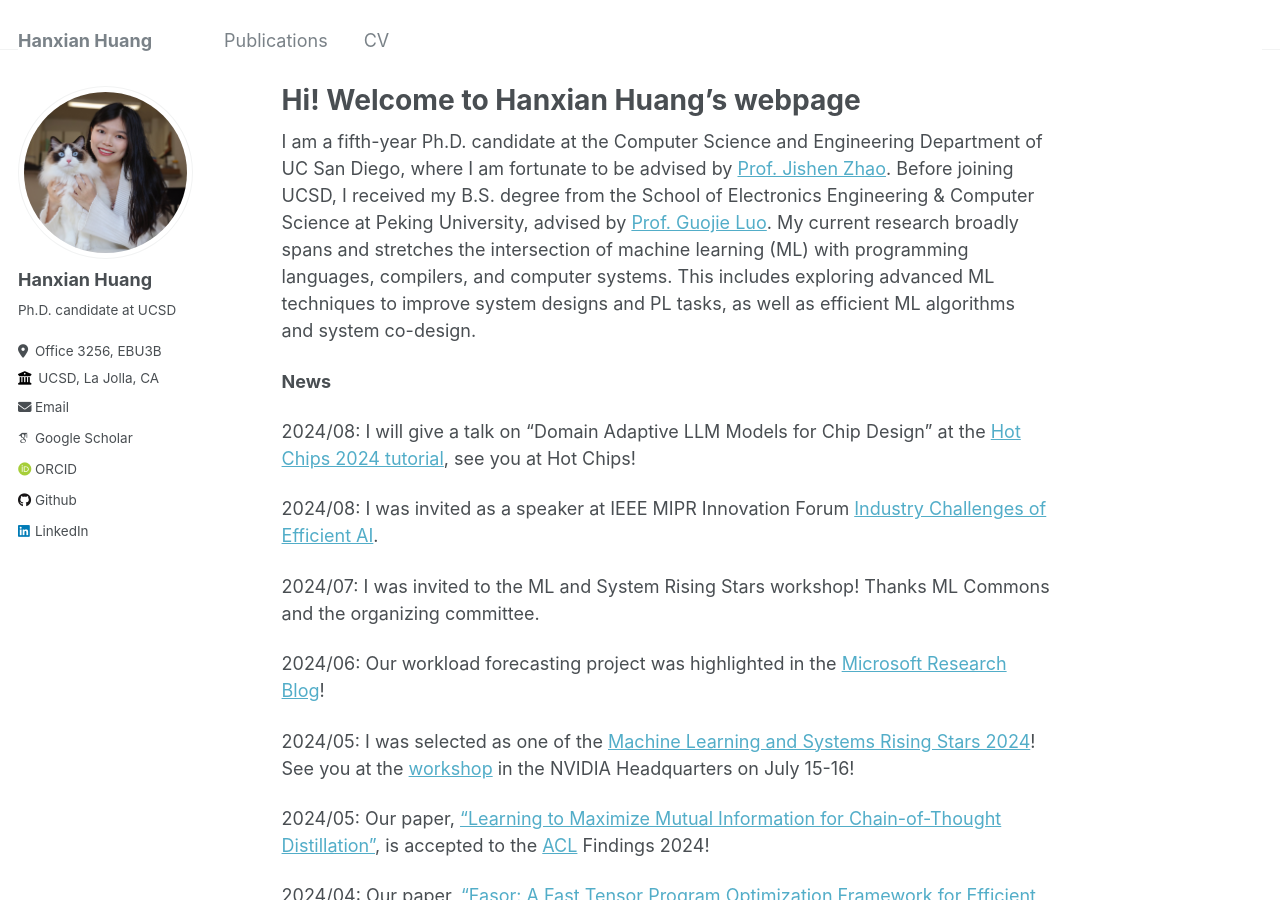
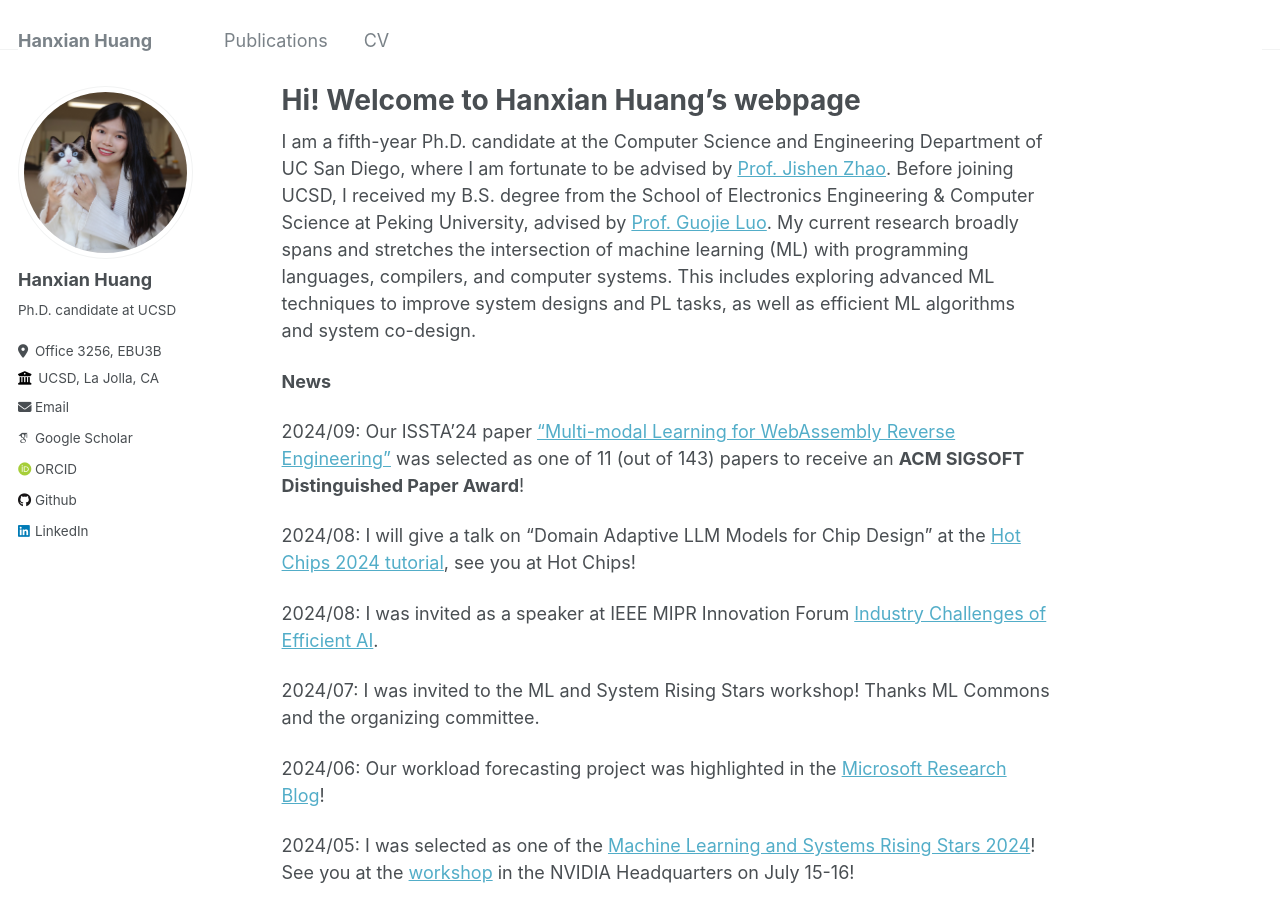
Before and after one commit to Hanxian97/Hanxian97.github.io, a Jekyll site: the page built from _pages/about.md, in a window 1280 px wide and 900 px high. Built offline with Jekyll 4.4.1, drawn with Linux system fonts in a browser that asks for light colours; some web fonts are replaced.

Commit message:
Update about.md

```diff
--- a/_pages/about.md
+++ b/_pages/about.md
@@ -10,6 +10,8 @@ redirect_from:
 I am a fifth-year Ph.D. candidate at the Computer Science and Engineering Department of UC San Diego,  where I am fortunate to be advised by [Prof. Jishen Zhao](https://cseweb.ucsd.edu/~jzhao/index.html). Before joining UCSD, I received my B.S. degree from the School of Electronics Engineering & Computer Science at Peking University, advised by [Prof. Guojie Luo](https://ceca.pku.edu.cn/en/people_/faculty_/guojie_luo/). My current research broadly spans and stretches the intersection of machine learning (ML) with programming languages, compilers, and computer systems. This includes exploring advanced ML techniques to improve system designs and PL tasks, as well as efficient ML algorithms and system co-design.
 
 **News**
+
+2024/09: Our ISSTA'24 paper ["Multi-modal Learning for WebAssembly Reverse Engineering"](https://www.conference-publishing.com/download.php?Event=ISSTA24MAIN&Paper=e3b267713920a96c0ce1e6e78a9e9d&Version=final) was selected as one of 11 (out of 143) papers to receive an **ACM SIGSOFT Distinguished Paper Award**!
 
 2024/08: I will give a talk on "Domain Adaptive LLM Models for Chip Design" at the [Hot Chips 2024 tutorial](https://hotchips.org/advance-program/), see you at Hot Chips!
 
```
